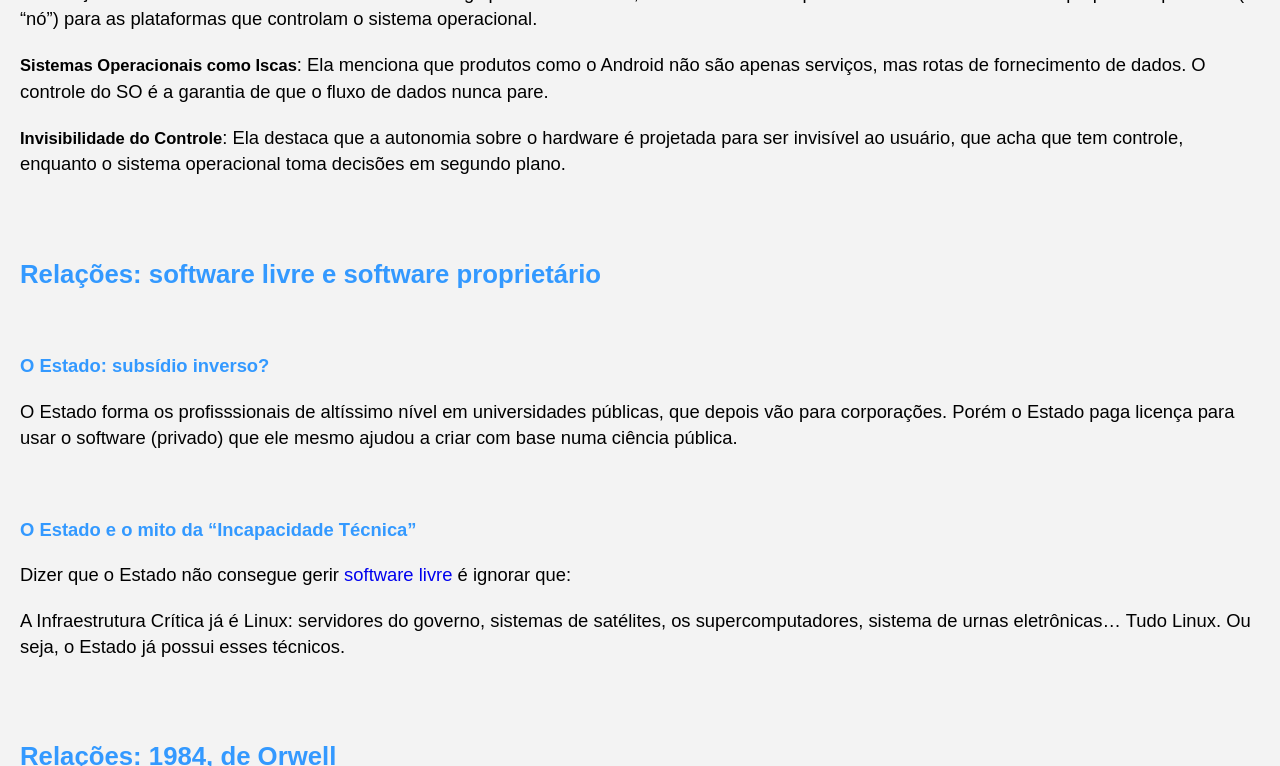
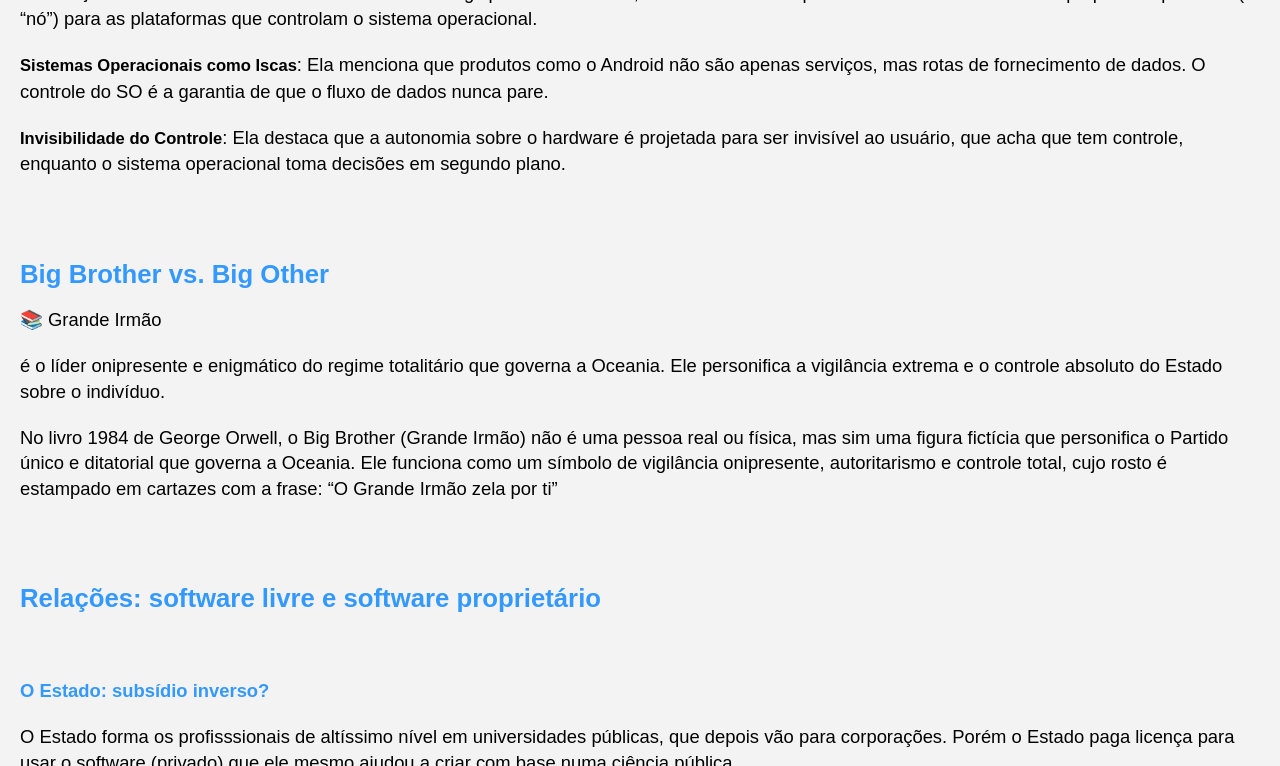
Before and after one commit to Joesynth/joesynth.github.io, a Jekyll site: the page built from _posts/2022-07-07-capitalismo-de-vigilancia.md, in a window 1280 px wide and 900 px high, scrolled down 773 px, cut to the strip 0-766 px from the top of the window. Built offline with Jekyll 4.4.1, drawn with Linux system fonts in a browser that asks for light colours.

Commit message:
Add section on Big Brother and software relations

```diff
--- a/_posts/2022-07-07-capitalismo-de-vigilancia.md
+++ b/_posts/2022-07-07-capitalismo-de-vigilancia.md
@@ -19,6 +19,17 @@ No livro ela aborda essa questão, não com termos técnicos de TI como [kernel]
 **Sistemas Operacionais como Iscas**: Ela menciona que produtos como o Android não são apenas serviços, mas rotas de fornecimento de dados. O controle do SO é a garantia de que o fluxo de dados nunca pare.
 
 **Invisibilidade do Controle**: Ela destaca que a autonomia sobre o hardware é projetada para ser invisível ao usuário, que acha que tem controle, enquanto o sistema operacional toma decisões em segundo plano.
+
+
+## Big Brother vs. Big Other
+
+📚 Grande Irmão
+
+é o líder onipresente e enigmático do regime totalitário que governa a Oceania. Ele personifica a vigilância extrema e o controle absoluto do Estado sobre o indivíduo.
+
+No livro
+1984 de George Orwell, o Big Brother (Grande Irmão) não é uma pessoa real ou física, mas sim uma figura fictícia que personifica o Partido único e ditatorial que governa a Oceania. Ele funciona como um símbolo de vigilância onipresente, autoritarismo e controle total, cujo rosto é estampado em cartazes com a frase: "O Grande Irmão zela por ti"
+
 
 ## Relações: software livre e software proprietário
 
```
